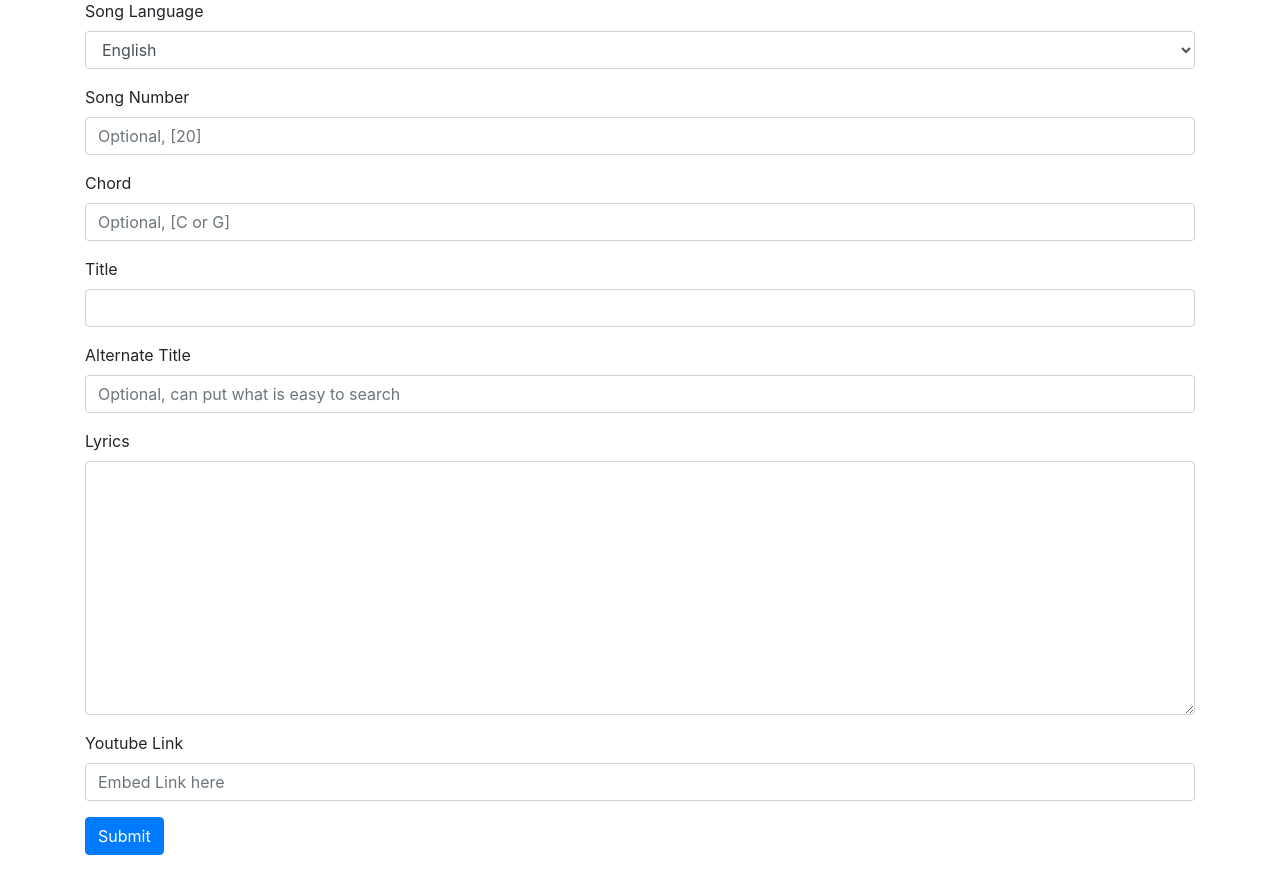
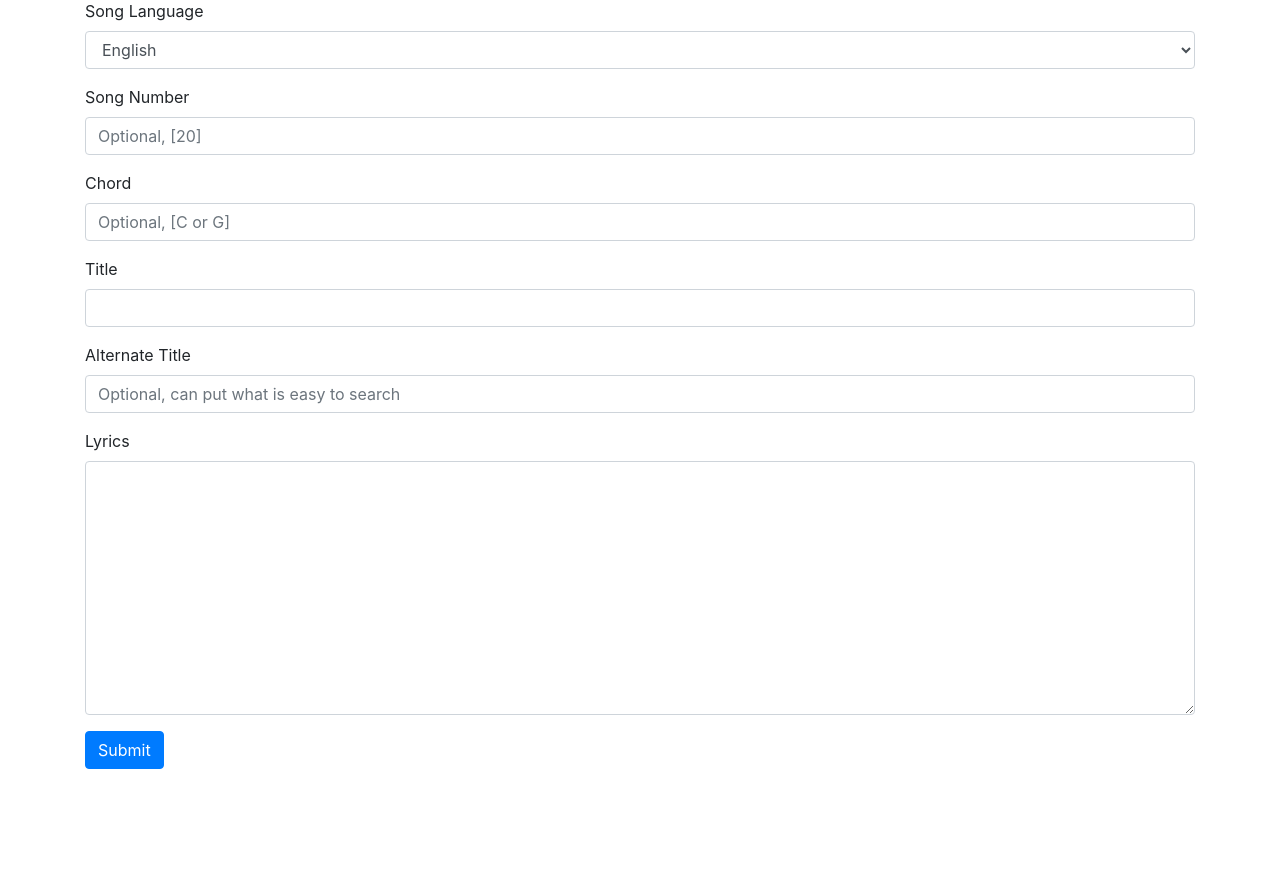
Before and after one commit to Samuel-2552/Songs-of-Overcomers, a Flask app: page /add_songs in a window 1280 px wide. Shown: the part 95-974 px from the top of the page. After the commit the page ends 864 px from the top, so only its background shows below. Run offline with Flask 3, Linux system fonts and the light colour scheme; a user stored in the database is signed in; some libraries are stand-ins or nearby versions.

Commit message:
update song view

```diff
--- a/templates/add_song.html
+++ b/templates/add_song.html
@@ -59,7 +59,7 @@
                 <label for="lyrics">Lyrics</label>
                 <textarea class="form-control" id="lyrics" name="lyrics" rows="10" required></textarea>
             </div>
-            <div class="form-group">
+            <div class="form-group" style="display: none;">
                 <label for="verseOrder">Youtube Link</label>
                 <input type="text" class="form-control" id="verseOrder" name="verseOrder" placeholder="Embed Link here">
             </div>
--- a/templates/edit_song.html
+++ b/templates/edit_song.html
@@ -59,7 +59,7 @@
                 <label for="lyrics">Lyrics</label>
                 <textarea class="form-control" id="lyrics" name="lyrics" rows="10" required></textarea>
             </div>
-            <div class="form-group">
+            <div class="form-group" style="display: none;">
                 <label for="verseOrder">Youtube Link</label>
                 <input type="text" class="form-control" id="verseOrder" name="verseOrder" placeholder="Embed Link here!">
             </div>
--- a/templates/song_viewer.html
+++ b/templates/song_viewer.html
@@ -90,8 +90,6 @@
             <h2>{{song_title}}</h2>
         </center>
         <br>
-        <center>{{link | safe}}</center>
-        <br>
         <div class="song-lyrics">
 
             <!-- <div class="song-card" style="border: 1px solid black; padding: 10px;"> -->
```
